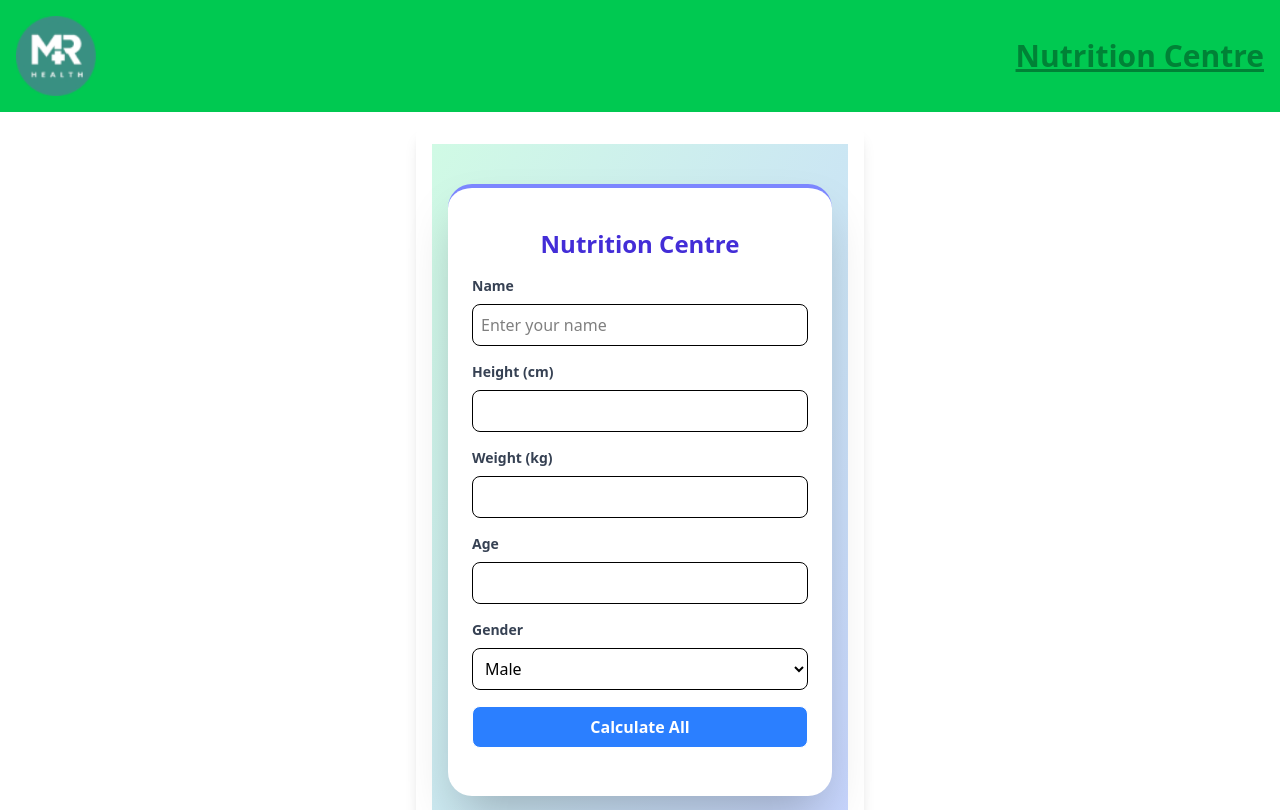
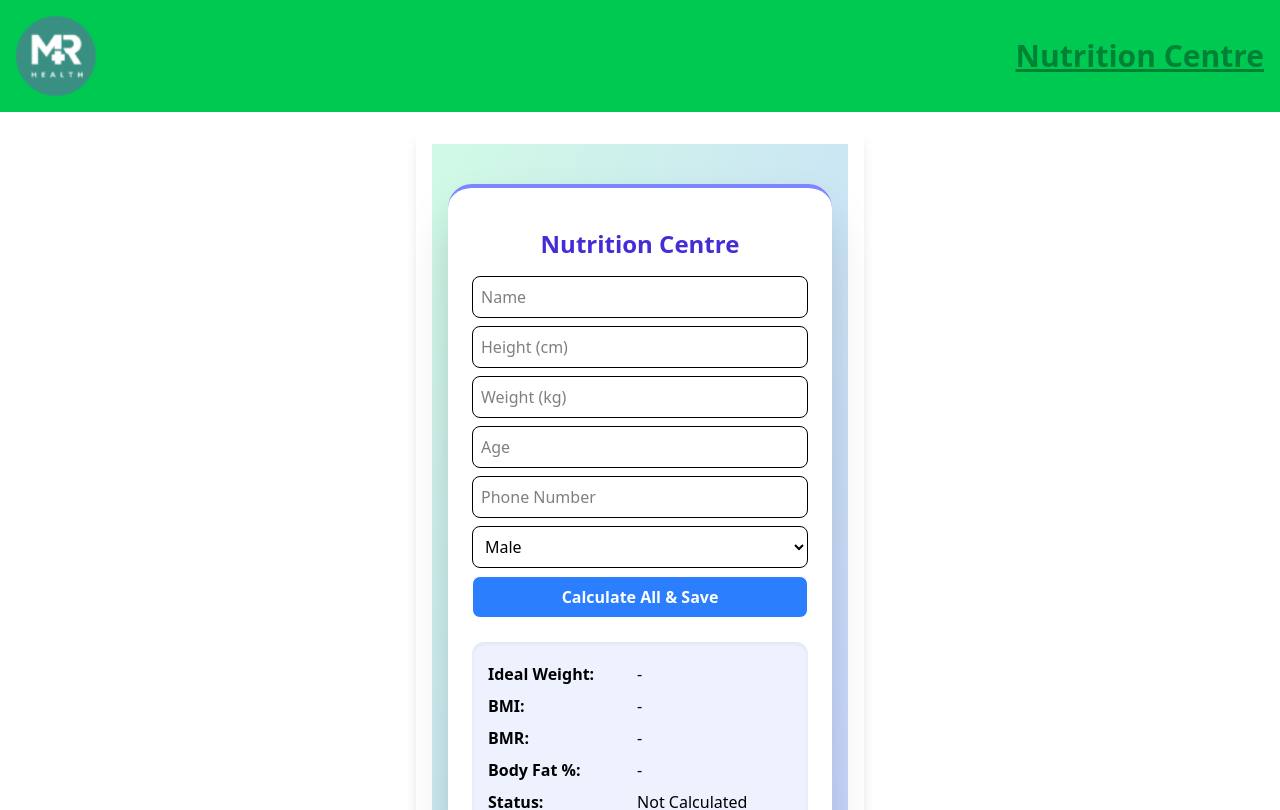
Before and after one commit to RAN-com/nutrition-center, a React (Vite) app: page / in a window 1280 px wide. Shown: the top 810 px of the page. Built offline with nearby package versions, Linux system fonts and the light colour scheme; no server answers.

Commit message:
first commit

```diff
--- a/src/AdminScreen.jsx
+++ b/src/AdminScreen.jsx
@@ -4,7 +4,9 @@ import { collection, getDocs, doc, updateDoc } from 'firebase/firestore';
 
 const AdminScreen = () => {
   const [appointments, setAppointments] = useState([]);
+  const [reports, setReports] = useState([]);
 
+  // Fetch appointments from Firestore
   useEffect(() => {
     (async () => {
       try {
@@ -17,6 +19,18 @@ const AdminScreen = () => {
     })();
   }, []);
 
+  // Fetch reports from Firestore
+  useEffect(() => {
+    const fetchReports = async () => {
+      const snapshot = await getDocs(collection(db, 'reports'));
+      const data = snapshot.docs.map((doc) => ({ id: doc.id, ...doc.data() }));
+      setReports(data);
+    };
+
+    fetchReports();
+  }, []);
+
+  // Mark appointment as completed
   const handleMarkAsCompleted = async (id) => {
     try {
       const appointmentRef = doc(db, 'appointments', id);
@@ -32,6 +46,7 @@ const AdminScreen = () => {
     }
   };
 
+  // Send WhatsApp message for appointment
   const handleSendWhatsApp = (appointment) => {
     const { name, number, date, services = [] } = appointment;
 
@@ -54,17 +69,37 @@ MrHealth Nutrition Centre`;
     window.open(whatsappURL, '_blank');
   };
 
+  // Send WhatsApp message for report
+  const handleSendReportWhatsApp = (report) => {
+    const { name, bmi, bmr, bodyFat, idealWeight, weightStatus, phoneNumber } = report;
+
+    const message = `Health Report for ${name}:
+BMI: ${bmi}
+BMR: ${bmr}
+Body Fat Percentage: ${bodyFat}%
+Ideal Weight: ${idealWeight} kg
+Status: ${weightStatus}
+
+Dear ${name},
+
+Please find your health report above. If you have any questions or need further assistance, feel free to reach out.
+
+Best regards,
+MrHealth Nutrition Centre`;
+
+    const whatsappURL = `https://wa.me/${phoneNumber}?text=${encodeURIComponent(message)}`;
+    window.open(whatsappURL, '_blank');
+  };
+
   return (
     <div className="max-w-3xl mx-auto p-6 bg-gray-50 min-h-screen">
       <h2 className="text-3xl font-bold text-center text-indigo-700 mb-6">Admin Panel</h2>
+
+      {/* Appointment List Section */}
       <h3 className="text-xl font-semibold mb-4 text-gray-700">Appointment List</h3>
-
       <ul className="space-y-4">
         {appointments.map((appointment) => (
-          <li
-            key={appointment.id}
-            className="bg-white shadow-md rounded-lg p-4 border border-gray-200"
-          >
+          <li key={appointment.id} className="bg-white shadow-md rounded-lg p-4 border border-gray-200">
             <p className="font-semibold text-lg text-indigo-600">
               {appointment.name} – {appointment.number} – {appointment.date}
             </p>
@@ -98,6 +133,52 @@ MrHealth Nutrition Centre`;
           </li>
         ))}
       </ul>
+
+      {/* Reports Section */}
+      <h3 className="text-xl font-semibold mb-4 text-gray-700 mt-6">Health Reports</h3>
+      <div className="overflow-auto bg-white rounded-xl shadow-lg">
+        <table className="min-w-full table-auto border text-sm">
+          <thead className="bg-indigo-600 text-white">
+            <tr>
+              <th className="p-2">Name</th>
+              <th className="p-2">Height</th>
+              <th className="p-2">Weight</th>
+              <th className="p-2">Age</th>
+              <th className="p-2">Gender</th>
+              <th className="p-2">Ideal</th>
+              <th className="p-2">BMI</th>
+              <th className="p-2">BMR</th>
+              <th className="p-2">Fat %</th>
+              <th className="p-2">Status</th>
+              <th className="p-2">Action</th>
+            </tr>
+          </thead>
+          <tbody>
+            {reports.map((report) => (
+              <tr key={report.id} className="border-t">
+                <td className="p-2">{report.name}</td>
+                <td className="p-2">{report.height}</td>
+                <td className="p-2">{report.weight}</td>
+                <td className="p-2">{report.age}</td>
+                <td className="p-2 capitalize">{report.gender}</td>
+                <td className="p-2">{report.idealWeight} kg</td>
+                <td className="p-2">{report.bmi}</td>
+                <td className="p-2">{report.bmr}</td>
+                <td className="p-2">{report.bodyFat}%</td>
+                <td className="p-2 font-medium">{report.weightStatus}</td>
+                <td className="p-2">
+                  <button
+                    onClick={() => handleSendReportWhatsApp(report)}
+                    className="bg-blue-600 text-white px-4 py-2 rounded hover:bg-blue-700 transition"
+                  >
+                    Send Report via WhatsApp
+                  </button>
+                </td>
+              </tr>
+            ))}
+          </tbody>
+        </table>
+      </div>
     </div>
   );
 };
--- a/src/IdealWeightCalculator.jsx
+++ b/src/IdealWeightCalculator.jsx
@@ -9,6 +9,8 @@ import {
   CartesianGrid,
   ResponsiveContainer,
 } from 'recharts';
+import { addDoc, collection } from 'firebase/firestore';
+import { db } from './Firebase';
 import ServiceCards from './Services';
 
 const IdealWeightCalculator = () => {
@@ -17,6 +19,7 @@ const IdealWeightCalculator = () => {
   const [weight, setWeight] = useState('');
   const [gender, setGender] = useState('male');
   const [age, setAge] = useState('');
+  const [phoneNumber, setPhoneNumber] = useState('');
   const [idealWeight, setIdealWeight] = useState(null);
   const [bmi, setBmi] = useState(null);
   const [bmr, setBmr] = useState(null);
@@ -35,7 +38,6 @@ const IdealWeightCalculator = () => {
       if (w < ideal) setWeightStatus('Under Ideal Weight');
       else if (w === ideal) setWeightStatus('Ideal Weight');
       else setWeightStatus('Over Ideal Weight');
-
       setBmi(round(w / ((h / 100) ** 2)));
     }
     if (h > 0 && w > 0 && a > 0) {
@@ -44,11 +46,10 @@ const IdealWeightCalculator = () => {
           ? 10 * w + 6.25 * h - 5 * a + 5
           : 10 * w + 6.25 * h - 5 * a - 161;
       setBmr(round(bmrResult));
-
       const fatResult =
         gender === 'male'
-          ? 1.20 * (w / ((h / 100) ** 2)) + 0.23 * a - 16.2
-          : 1.20 * (w / ((h / 100) ** 2)) + 0.23 * a - 5.4;
+          ? 1.2 * (w / ((h / 100) ** 2)) + 0.23 * a - 16.2
+          : 1.2 * (w / ((h / 100) ** 2)) + 0.23 * a - 5.4;
       setBodyFat(round(fatResult));
     }
   };
@@ -59,6 +60,37 @@ const IdealWeightCalculator = () => {
     if (weightStatus === 'Under Ideal Weight') return 'text-orange-500';
     return '';
   };
+
+  const saveReport = async () => {
+    try {
+      await addDoc(collection(db, 'reports'), {
+        name,
+        height,
+        weight,
+        age,
+        gender,
+        phoneNumber,
+        idealWeight,
+        bmi,
+        bmr,
+        bodyFat,
+        weightStatus,
+        createdAt: new Date(),
+      });
+    } catch (err) {
+      console.error('Error saving report:', err);
+    }
+  };
+
+  const chartData = [
+    { name: 'BMI', value: bmi || 0 },
+    { name: 'BMR', value: bmr || 0 },
+    { name: 'Body Fat %', value: bodyFat || 0 },
+    { name: 'Ideal Weight', value: idealWeight || 0 },
+  ];
+
+  // Regular expression for phone number validation
+  const phoneNumberRegex = /^[0-9]{10}$/;  // Example for a 10-digit number
 
   return (
     <>
@@ -78,197 +110,104 @@ const IdealWeightCalculator = () => {
             Nutrition Centre
           </motion.h2>
 
-          {/* Input Section */}
           <motion.div
             initial={{ opacity: 0, y: 20 }}
             animate={{ opacity: 1, y: 0 }}
             transition={{ delay: 0.3, duration: 0.6 }}
             className="space-y-4 mb-6"
           >
-            <div>
-              <label className="block text-sm font-semibold text-gray-700">Name</label>
             <input
               type="text"
+              placeholder="Name"
               value={name}
               onChange={(e) => setName(e.target.value)}
-                className="w-full px-4 py-2 mt-1 border rounded-xl focus:ring-indigo-400"
-                placeholder="Enter your name"
+              className="w-full p-3 border rounded-xl"
             />
-            </div>
-            <div>
-              <label className="block text-sm font-semibold text-gray-700">Height (cm)</label>
             <input
               type="number"
+              placeholder="Height (cm)"
               value={height}
               onChange={(e) => setHeight(e.target.value)}
-                className="w-full px-4 py-2 mt-1 border rounded-xl focus:ring-indigo-400"
+              className="w-full p-3 border rounded-xl"
             />
-            </div>
-            <div>
-              <label className="block text-sm font-semibold text-gray-700">Weight (kg)</label>
             <input
               type="number"
+              placeholder="Weight (kg)"
               value={weight}
               onChange={(e) => setWeight(e.target.value)}
-                className="w-full px-4 py-2 mt-1 border rounded-xl focus:ring-indigo-400"
+              className="w-full p-3 border rounded-xl"
             />
-            </div>
-            <div>
-              <label className="block text-sm font-semibold text-gray-700">Age</label>
             <input
               type="number"
+              placeholder="Age"
               value={age}
               onChange={(e) => setAge(e.target.value)}
-                className="w-full px-4 py-2 mt-1 border rounded-xl focus:ring-indigo-400"
+              className="w-full p-3 border rounded-xl"
             />
-            </div>
-            <div>
-              <label className="block text-sm font-semibold text-gray-700">Gender</label>
+            <input
+              type="text"
+              placeholder="Phone Number"
+              value={phoneNumber}
+              onChange={(e) => setPhoneNumber(e.target.value)}
+              className="w-full p-3 border rounded-xl"
+            />
             <select
               value={gender}
               onChange={(e) => setGender(e.target.value)}
-                className="w-full mt-1 px-4 py-2 border rounded-xl bg-white"
+              className="w-full p-3 border rounded-xl"
             >
               <option value="male">Male</option>
               <option value="female">Female</option>
             </select>
-            </div>
-
             <motion.button
               whileHover={{ scale: 1.05 }}
               whileTap={{ scale: 0.95 }}
-              onClick={calculateAll}
+              onClick={() => {
+                calculateAll();
+                saveReport();
+              }}
               className="w-full mt-4 bg-indigo-600 text-white py-2 rounded-xl font-semibold"
             >
-              Calculate All
+              Calculate All & Save
             </motion.button>
           </motion.div>
 
-          {/* Report in Table Format */}
-          {(idealWeight || bmi || bmr || bodyFat) && (
-            <motion.div
-              initial={{ opacity: 0, scale: 0.95 }}
-              animate={{ opacity: 1, scale: 1 }}
-              transition={{ delay: 0.2, duration: 0.5 }}
-              className="bg-indigo-50 p-4 rounded-xl shadow-md"
-            >
-              <h3 className="text-lg font-semibold text-indigo-700 mb-4">Your Health Report</h3>
-
-              <table className="w-full table-auto border border-indigo-200 rounded-xl text-sm">
+          <div className="bg-indigo-50 p-4 rounded-xl shadow-inner">
+            <table className="w-full text-left">
               <tbody>
-                  {name && (
-                    <tr className="border-b border-indigo-200">
-                      <td className="py-2 px-3 font-medium text-gray-700">Name</td>
-                      <td className="py-2 px-3 font-semibold">{name}</td>
+                <tr>
+                  <td className="font-semibold py-1">Ideal Weight:</td>
+                  <td>{idealWeight ? `${idealWeight} kg` : '-'}</td>
                 </tr>
-                  )}
-                  {idealWeight && (
-                    <tr className="border-b border-indigo-200">
-                      <td className="py-2 px-3 font-medium text-gray-700">Ideal Weight</td>
-                      <td className="py-2 px-3 font-semibold">{idealWeight} kg</td>
+                <tr>
+                  <td className="font-semibold py-1">BMI:</td>
+                  <td>{bmi ? `${bmi}` : '-'}</td>
                 </tr>
-                  )}
-                  {bmi && (
-                    <tr className="border-b border-indigo-200">
-                      <td className="py-2 px-3 font-medium text-gray-700">BMI</td>
-                      <td className="py-2 px-3 font-semibold">
-                        {bmi}
-                        {bmi < 18.5 && <span className="text-red-600 ml-2">(Low)</span>}
-                        {bmi > 24.9 && <span className="text-red-600 ml-2">(High)</span>}
+                <tr>
+                  <td className="font-semibold py-1">BMR:</td>
+                  <td>{bmr ? `${bmr} kcal/day` : '-'}</td>
+                </tr>
+                <tr>
+                  <td className="font-semibold py-1">Body Fat %:</td>
+                  <td>{bodyFat ? `${bodyFat}%` : '-'}</td>
+                </tr>
+                <tr>
+                  <td className="font-semibold py-1">Status:</td>
+                  <td className={getStatusColor()}>
+                    {weightStatus || 'Not Calculated'}
                   </td>
                 </tr>
-                  )}
-                  {bmr && (
-                    <tr className="border-b border-indigo-200">
-                      <td className="py-2 px-3 font-medium text-gray-700">BMR</td>
-                      <td className="py-2 px-3 font-semibold">
-                        {bmr} kcal/day
-                        {gender === 'male' && (bmr < 1500 || bmr > 1900) && (
-                          <span className="text-red-600 ml-2">
-                            ({bmr < 1500 ? 'Low' : 'High'})
-                          </span>
-                        )}
-                        {gender === 'female' && (bmr < 1200 || bmr > 1600) && (
-                          <span className="text-red-600 ml-2">
-                            ({bmr < 1200 ? 'Low' : 'High'})
-                          </span>
-                        )}
-                      </td>
-                    </tr>
-                  )}
-                  {bodyFat && (
-                    <tr className="border-b border-indigo-200">
-                      <td className="py-2 px-3 font-medium text-gray-700">Body Fat</td>
-                      <td className="py-2 px-3 font-semibold">
-                        {bodyFat}%
-                        {gender === 'male' && (bodyFat < 8 || bodyFat > 20) && (
-                          <span className="text-red-600 ml-2">
-                            ({bodyFat < 8 ? 'Low' : 'High'})
-                          </span>
-                        )}
-                        {gender === 'female' && (bodyFat < 18 || bodyFat > 30) && (
-                          <span className="text-red-600 ml-2">
-                            ({bodyFat < 18 ? 'Low' : 'High'})
-                          </span>
-                        )}
-                      </td>
-                    </tr>
-                  )}
-                  {weightStatus && (
-                    <tr>
-                      <td className="py-2 px-3 font-medium text-gray-700">Status</td>
-                      <td className={`py-2 px-3 font-semibold ${getStatusColor()}`}>
-                        {weightStatus}
-                      </td>
-                    </tr>
-                  )}
               </tbody>
             </table>
+          </div>
 
-              {(weightStatus === 'Over Ideal Weight' || weightStatus === 'Under Ideal Weight') && (
-                <>
-                  <motion.a
-                    whileHover={{ scale: 1.03 }}
-                    whileTap={{ scale: 0.95 }}
-                    href="book-appointment"
-                    className="inline-block mt-6 bg-red-600 hover:bg-red-700 text-white px-6 py-2 rounded-full text-sm font-semibold shadow-lg animate-pulse transition"
-                  >
-                    Book a Personalized Consultation
-                  </motion.a>
-
-                  <a
-                    href="https://wa.me/9944687081"
-                    target="_blank"
-                    rel="noopener noreferrer"
-                    className="inline-block mt-4 bg-green-500 hover:bg-green-600 text-white px-6 py-2 rounded-full text-sm font-semibold shadow-md"
-                  >
-                    Chat with Us on WhatsApp
-                  </a>
-                </>
-              )}
-
-              {weightStatus === 'Ideal Weight' && (
-                <p className="mt-4 text-green-600 font-semibold text-sm">
-                  You're at your ideal weight. Keep maintaining it!
-                </p>
-              )}
-            </motion.div>
-          )}
-
-          {/* Wave Chart */}
-          {(idealWeight || bmi || bmr || bodyFat) && (
-            <div className="mt-8 bg-white rounded-2xl p-4 shadow-md">
-              <h3 className="text-md font-bold text-indigo-700 mb-4">Visual Health Summary</h3>
-              <ResponsiveContainer width="100%" height={250}>
-                <AreaChart
-                  data={[
-                    { name: 'Ideal Weight', value: idealWeight || 0 },
-                    { name: 'BMI', value: bmi || 0 },
-                    { name: 'BMR', value: bmr || 0 },
-                    { name: 'Body Fat', value: bodyFat || 0 },
-                  ]}
-                  margin={{ top: 10, right: 30, left: 0, bottom: 0 }}
-                >
+          {bmi && bmr && (
+            <div className="mt-6">
+              <h3 className="text-center text-lg font-semibold mb-3">
+                Health Summary Chart
+              </h3>
+              <ResponsiveContainer width="100%" height={200}>
+                <AreaChart data={chartData}>
                   <defs>
                     <linearGradient id="colorVal" x1="0" y1="0" x2="0" y2="1">
                       <stop offset="5%" stopColor="#6366F1" stopOpacity={0.8} />
@@ -277,8 +216,8 @@ const IdealWeightCalculator = () => {
                   </defs>
                   <XAxis dataKey="name" />
                   <YAxis />
+                  <Tooltip />
                   <CartesianGrid strokeDasharray="3 3" />
-                  <Tooltip />
                   <Area
                     type="monotone"
                     dataKey="value"
@@ -293,7 +232,6 @@ const IdealWeightCalculator = () => {
         </motion.div>
       </div>
 
-      {/* Services Section */}
       <ServiceCards />
     </>
   );
```
Lines whose indentation alone changed are shown as unchanged.
